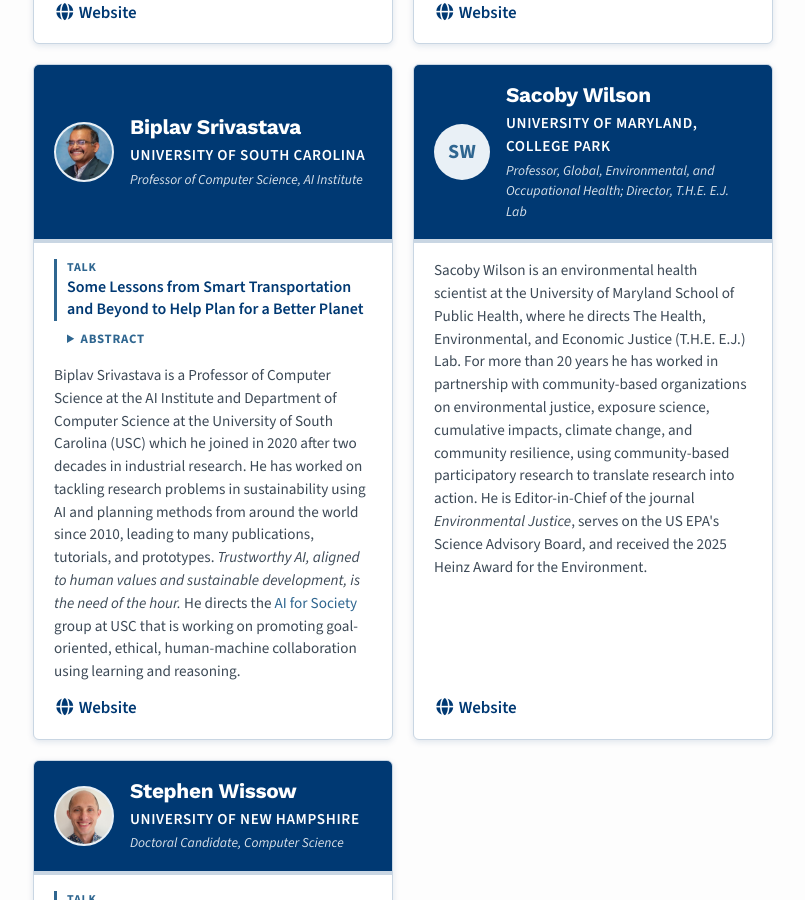
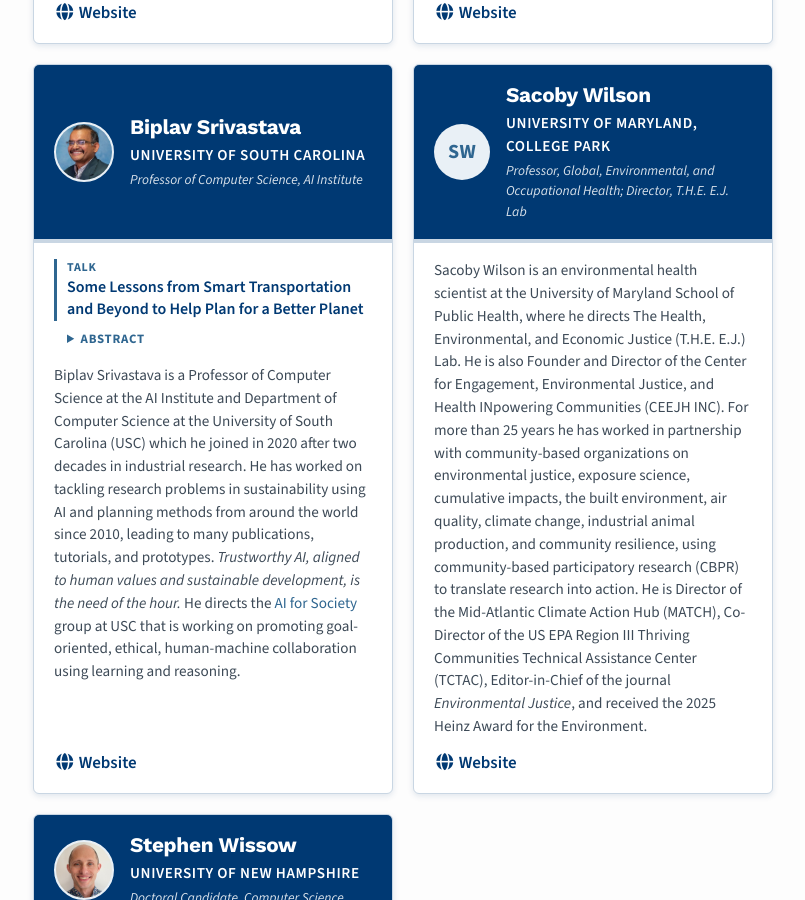
Before and after one commit to plan4planet/plan4planet.github.io, a Jekyll site: the page built from pages/speakers.md, in a window 1280 px wide and 900 px high, scrolled down 1248 px. Shown: the whole window, without its empty margins (237-1042 px from the left). Built offline with Jekyll 4.4.1, drawn with Linux system fonts in a browser that asks for light colours; nearby versions of some CDN libraries.

Commit message:
content: Sacoby Wilson's bio, in his own words

```diff
--- a/pages/speakers.md
+++ b/pages/speakers.md
@@ -104,7 +104,7 @@
         <p class="speaker-title">Professor, Global, Environmental, and Occupational Health; Director, T.H.E. E.J. Lab</p>
       </div>
     </header>
-    <p class="speaker-bio">Sacoby Wilson is an environmental health scientist at the University of Maryland School of Public Health, where he directs The Health, Environmental, and Economic Justice (T.H.E. E.J.) Lab. For more than 20 years he has worked in partnership with community-based organizations on environmental justice, exposure science, cumulative impacts, climate change, and community resilience, using community-based participatory research to translate research into action. He is Editor-in-Chief of the journal <em>Environmental Justice</em>, serves on the US EPA's Science Advisory Board, and received the 2025 Heinz Award for the Environment.</p>
+    <p class="speaker-bio">Sacoby Wilson is an environmental health scientist at the University of Maryland School of Public Health, where he directs The Health, Environmental, and Economic Justice (T.H.E. E.J.) Lab. He is also Founder and Director of the Center for Engagement, Environmental Justice, and Health INpowering Communities (CEEJH INC). For more than 25 years he has worked in partnership with community-based organizations on environmental justice, exposure science, cumulative impacts, the built environment, air quality, climate change, industrial animal production, and community resilience, using community-based participatory research (CBPR) to translate research into action. He is Director of the Mid-Atlantic Climate Action Hub (MATCH), Co-Director of the US EPA Region III Thriving Communities Technical Assistance Center (TCTAC), Editor-in-Chief of the journal <em>Environmental Justice</em>, and received the 2025 Heinz Award for the Environment.</p>
     <a class="speaker-link" href="https://sph.umd.edu/people/sacoby-wilson" target="_blank" rel="noopener noreferrer"><i class="fa-solid fa-globe" aria-hidden="true"></i> Website</a>
   </article>
   <article class="speaker-card">
```
